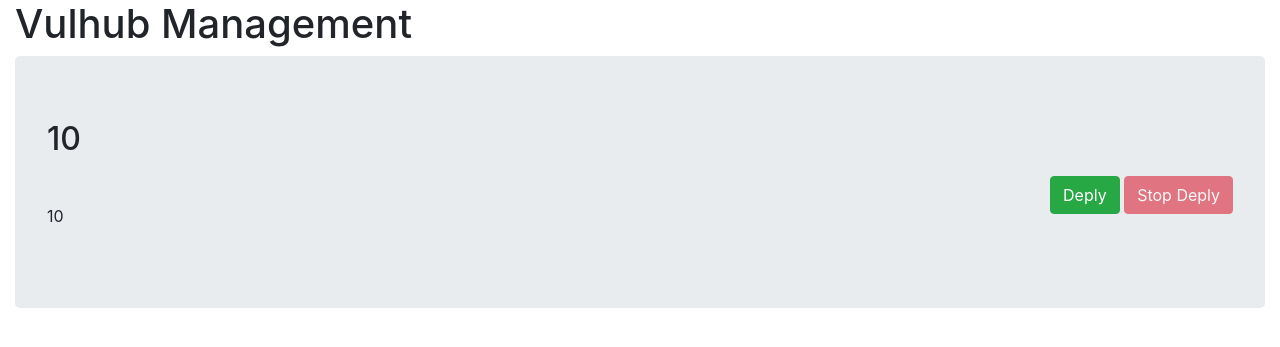
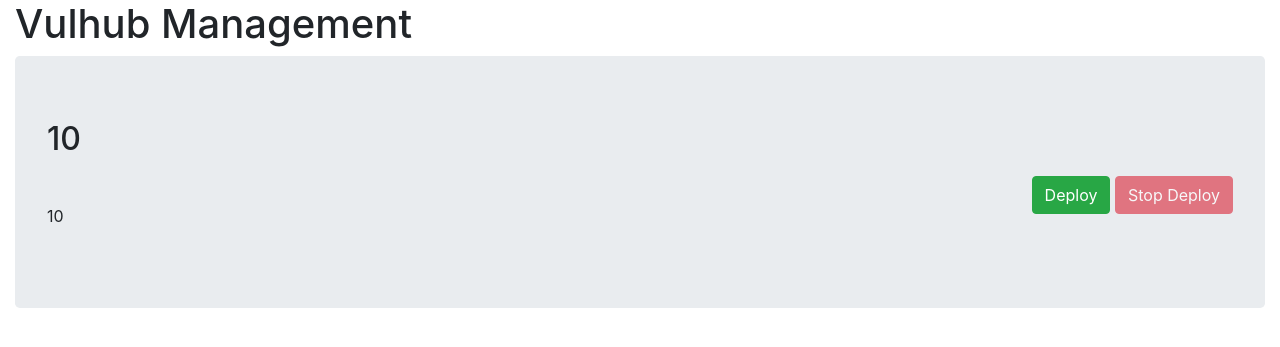
Before and after one commit to Jimmy01240397/VulhubManagement, a Flask app: template src/web/templates/vuldetail.jinja2 in a window 1280 px wide. Shown: the top 347 px of the page. Run offline with Flask 2, Linux system fonts and the light colour scheme; the template is opened without the code that fills it: most values are stand-ins (such as "Sample title", 1, 10 or a date in 2020).

Commit message:
Update vuldetail.jinja2

```diff
--- a/src/web/templates/vuldetail.jinja2
+++ b/src/web/templates/vuldetail.jinja2
@@ -27,11 +27,11 @@
           {{ cve-id }}
         </h2>
           <div align="right" style="position:relative;top:10px">
-      <button type="button" onclick="deply_machine();" id="deploy_btn" class="btn btn-md btn-success">
-        Deply
+      <button type="button" onclick="deploy_machine();" id="deploy_btn" class="btn btn-md btn-success">
+        Deploy
       </button>
       <button type="button" onclick="stop_machine();" id="stop_btn" disabled=true class="btn btn-danger">
-        Stop Deply
+        Stop Deploy
       </button>
         </div>
         <p>
@@ -42,14 +42,14 @@
   </div>
 </div>
 <script>
-  function deply_machine(){
+  function deploy_machine(){
    var xhr = new XMLHttpRequest();
    document.getElementById("deploy_btn").disabled = 'true';
    document.getElementById("stop_btn").disabled = undefined;
     xhr.open("POST", deploy, true);
     xhr.setRequestHeader('Content-Type', 'application/json');
     xhr.send(JSON.stringify({
-        deply_machine: true
+        deploy_machine: true
     }));
   }
 
@@ -60,7 +60,7 @@
     xhr.open("POST", deploy, true);
     xhr.setRequestHeader('Content-Type', 'application/json');
     xhr.send(JSON.stringify({
-        deply_machine: false
+        deploy_machine: false
     }));
   }
 
```
